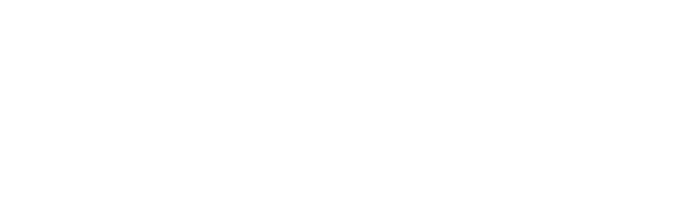
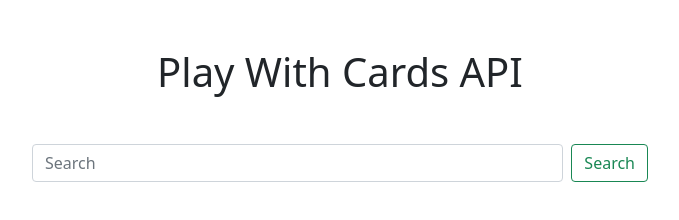
Before and after one commit to Ety-Biswangri/the-card-api, a plain HTML site: page index.html in a window 1280 px wide. Shown: the whole page, without its empty margins (300-979 px from the left). Drawn offline with nearby package versions, Linux system fonts and the light colour scheme.

Commit message:
cards are loaded

```diff
--- a/index.html
+++ b/index.html
@@ -12,6 +12,15 @@
 </head>
 
 <body>
+    <h1 class="text-center my-5">Play With Cards API</h1>
+
+    <div class="container w-50">
+        <div class="d-flex">
+            <input id="input-value" class="form-control me-2" type="search" placeholder="Search" aria-label="Search">
+            <button onclick="searchButton()" class="btn btn-outline-success" type="submit">Search</button>
+        </div>
+    </div>
+    <h2 id="error" class="text-danger text-center"></h2>
 
     <script src="./js/index.js"></script>
 </body>
--- a/js/index.js
+++ b/js/index.js
@@ -0,0 +1,20 @@
+const searchButton = () => {
+    const input = document.getElementById('input-value');
+    const error = document.getElementById('error');
+    const inputValue = input.value;
+    // console.log(inputValue)
+    if (isNaN(inputValue) || inputValue == "") {
+        // alert('Please enter a number');
+        error.innerText = "Please enter a number";
+        input.value = '';
+    }
+    else if (inputValue <= 0) {
+        error.innerText = "Please enter a positive number";
+        input.value = '';
+    }
+    else {
+        fetch("https://deckofcardsapi.com/api/deck/new/draw/?count=2")
+            .then(response => response.json())
+            .then(data => console.log(data))
+    }
+}
```
